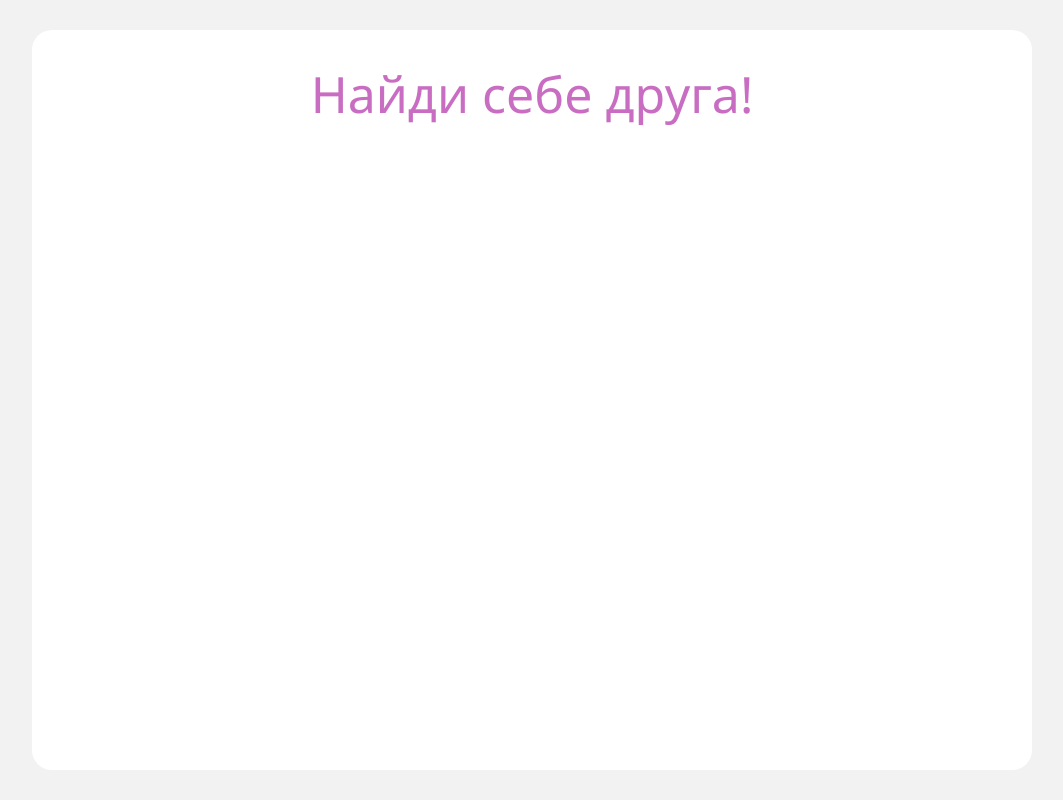
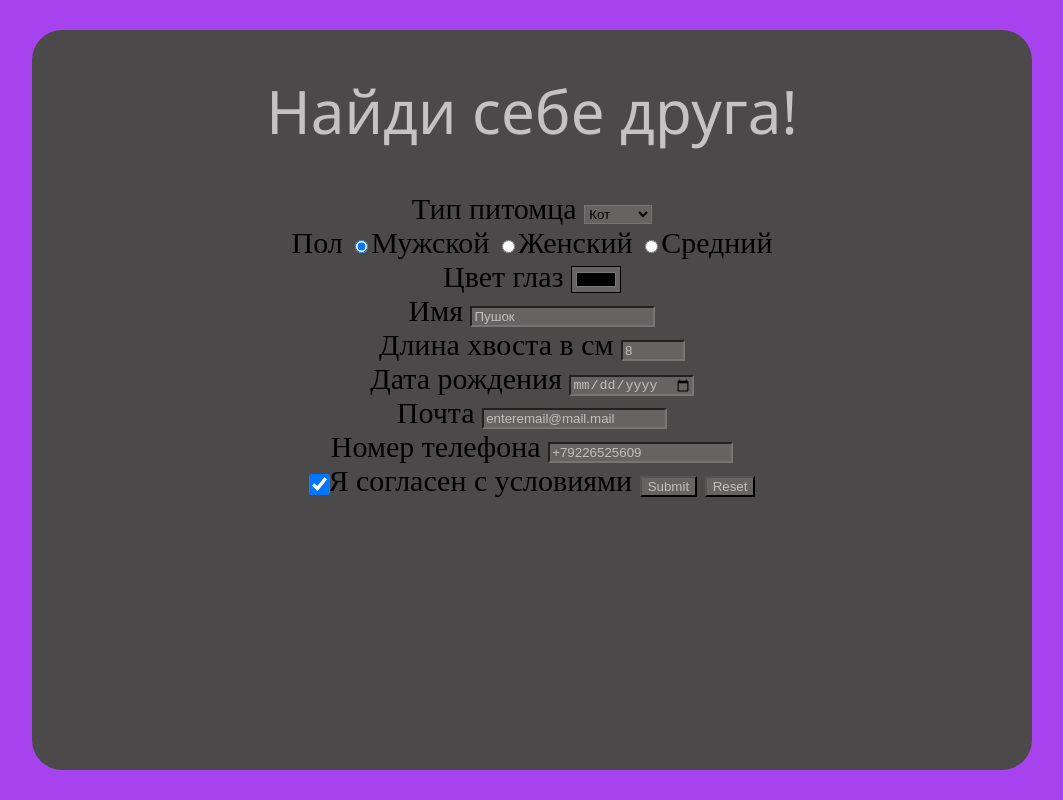
Before and after one commit to IritRTF/5-tables-and-forms, a website: page static/index.html in a window 1280 px wide. Shown: the whole page, without its empty margins (108-1171 px from the left). Drawn offline with Linux system fonts and the light colour scheme.

Commit message:
Finish task

```diff
--- a/static/index.html
+++ b/static/index.html
@@ -8,8 +8,57 @@
 <body>
 <main>
     <h1>Найди себе друга!</h1>
-
-    <!--Форму размещай тут-->
+    <form action="/pets/orders" method="post" class="main-form">
+        <label class="petType">
+            <span>Тип питомца</span>
+            <select name="petType" id="" class="petType__item">
+                <option value="cat">Кот</option>
+                <option value="dog">Собака</option>
+                <option value="tiger">Тигр</option>
+            </select>
+        </label>
+        <br>
+        <label class="gender">
+            <span>Пол</span>
+            <input type="radio" name="gender" value="boy" class="gender_item" checked>Мужской
+            <input type="radio" name="gender" value="girl" class="gender_item">Женский
+            <input type="radio" name="gender" value="none" class="gender_item">Cредний
+        </label>
+        <br>
+        <label class="eyeColor">
+            <span>Цвет глаз</span>
+            <input type="color" name="eyeColor" class="eyeColor__item">
+        </label>
+        <br>
+        <label class="name">
+            <span>Имя</span>
+            <input type="text" name="name" value="Пушок" maxlength="16" class="name__item">
+        </label>
+        <br>
+        <label class="tailLength">
+            <span>Длина хвоста в см</span>
+            <input type="number" name="tailLength" max="120" min="7" value="8">
+        </label>
+        <br>
+        <label>
+            <span>Дата рождения</span>
+            <input type="date" name="dateOfBirth" placeholder="Date">
+        </label>
+        <br>
+        <label>
+            <span>Почта</span>
+            <input type="email" name="email" value="enteremail@mail.mail">
+        </label>
+        <br>
+        <label>
+            <span>Номер телефона</span>
+            <input type="tel" name="phone" value="+79226525609">
+        </label>
+        <br>
+        <input checked selected type="checkbox" id="check" name="rules" value="true">Я согласен с условиями
+        <input type="submit">
+        <input type="reset">
+    </form>
 
 </main>
 </body>
--- a/static/styles.css
+++ b/static/styles.css
@@ -1,5 +1,5 @@
 body {
-    background-color: #F2F2F2;
+    background-color: rgba(143, 13, 235, 0.78);
 }
 
 main {
@@ -7,23 +7,46 @@ main {
     width: 100%;
     max-width: 1000px;
     margin: 30px auto;
-    padding: 30px;
-    background: white;
+    padding: 40px;
+    background: rgb(75, 73, 73);
     min-height: calc(100vh - 60px);
-    border-radius: 20px;
+    border-radius: 30px;
+    text-align: center;
+    font-size: 30px;
+}
+
+input {
+    background: rgb(102, 99, 99);
+    color: rgb(192, 192, 192);
+}
+
+.petType__item{
+    background: rgb(102, 99, 99);
 }
 
 h1 {
     font-family: "Segoe UI Light", "Segoe UI", "Helvetica Neue", Helvetica, Arial, sans-serif;
     font-weight: 300;
     margin-top: 0;
-    font-size: 50px;
+    font-size: 60px;
     text-align: center;
-    color: rgba(173,38,164,0.67);
+    color: rgba(255, 255, 255, 0.67);
+}
+
+td{
+    font-size: 15px;
+}
+
+.orders th{
+    font-size: 25px;
+}
+
+#check {
+    transform:scale(1.6);
 }
 
 .error {
-    color: rgba(173,30,24,0.88);
+    color: rgba(197, 32, 28, 0.88);
 }
 
 .orders {
```
